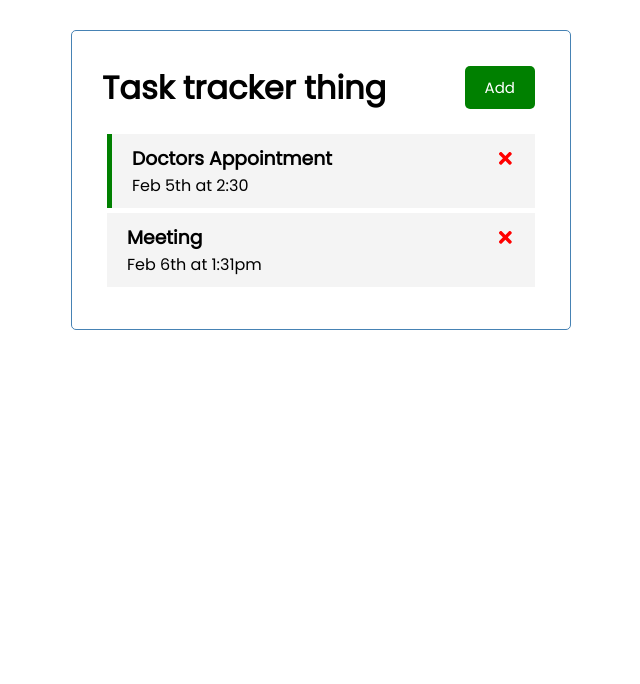
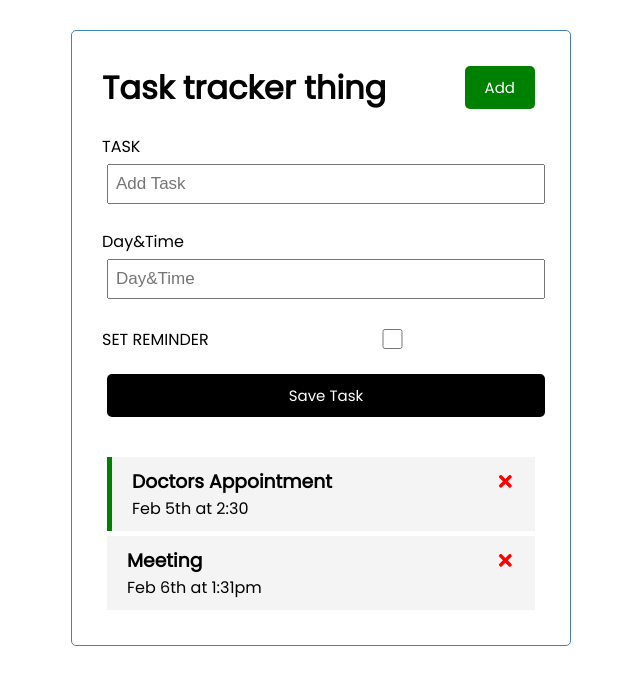
Before and after one commit to mdave94/task-tracker, a React (Create React App) app: page / in a window 1280 px wide. Shown: the top 684 px of the page, without its empty margins (319-959 px from the left). Built offline with nearby package versions, Linux system fonts and the light colour scheme.

Commit message:
AddTask.js added

```diff
--- a/src/App.js
+++ b/src/App.js
@@ -1,6 +1,7 @@
 import Header from "./components/Header";
 import Tasks from "./components/Tasks";
-import {useState} from "react"
+import {useState} from "react";
+import AddTask from "./components/AddTask";
 
 
 function App() {
@@ -35,9 +36,17 @@
   }
 
 
+//Add Task
+const addTask = (task) =>{
+  console.log(task);
+}
+
+
+
   return (
    <div className='container'>
       <Header />
+      <AddTask onAdd={addTask}/>
 
       {tasks.length > 0 ? (<Tasks tasks={tasks} onDelete = {deleteTask}
       onToggle={toggleReminder}/>) : ('No tasks to Show')}
--- /dev/null
+++ b/src/components/AddTask.js
@@ -0,0 +1,48 @@
+import { useState } from "react"
+
+
+const AddTask = ({onAdd}) => {
+    const [text,setText] = useState('')
+    const [day,setDay] = useState('')
+    const [reminder,setReminder] = useState(false)
+
+    const onSubmit = (e)=> {
+        e.preventDefault()
+
+
+        if(!text){
+            alert('Pleade add a task')
+            return
+        }
+
+        onAdd({text,day,reminder})
+
+        setText('')
+        setDay('')
+        setReminder(false)
+
+    }
+
+  return (
+    <form className="add-form" onSubmit={onSubmit}>
+        <div className="form-control">
+            <label>TASK</label>
+            <input type='text' placeholder="Add Task" value={text}
+            onChange={(e)=>setText(e.target.value)}/>
+        </div>
+        <div className="form-control">
+            <label>Day&Time</label>
+            <input type='text' placeholder="Day&Time" value={day}
+            onChange={(e)=>setDay(e.target.value)}/>
+        </div>
+        <div className="form-control form-control-check">
+            <label>SET REMINDER</label>
+            <input type='checkbox' value={reminder}
+            onChange={(e)=>setReminder(e.currentTarget.checked)} />
+        </div>
+        <input type="submit" className="btn btn-block" value="Save Task"/>
+    </form>
+  )
+}
+
+export default AddTask
```
